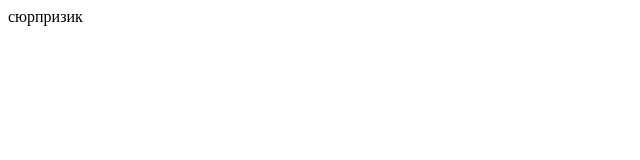
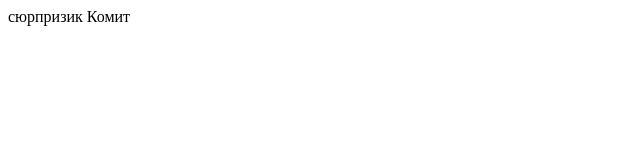
Before and after one commit to kimozzza/homework, a plain HTML site: page index.html in a window 1280 px wide. Shown: the full height of the page, 0-640 px from the left. Drawn offline with Linux system fonts and the light colour scheme.

Commit message:
вторая попыточка

```diff
--- a/index.html
+++ b/index.html
@@ -6,5 +6,6 @@
 </head>
 <body>
 	сюрпризик
+	Комит
 </body>
 </html>
```
